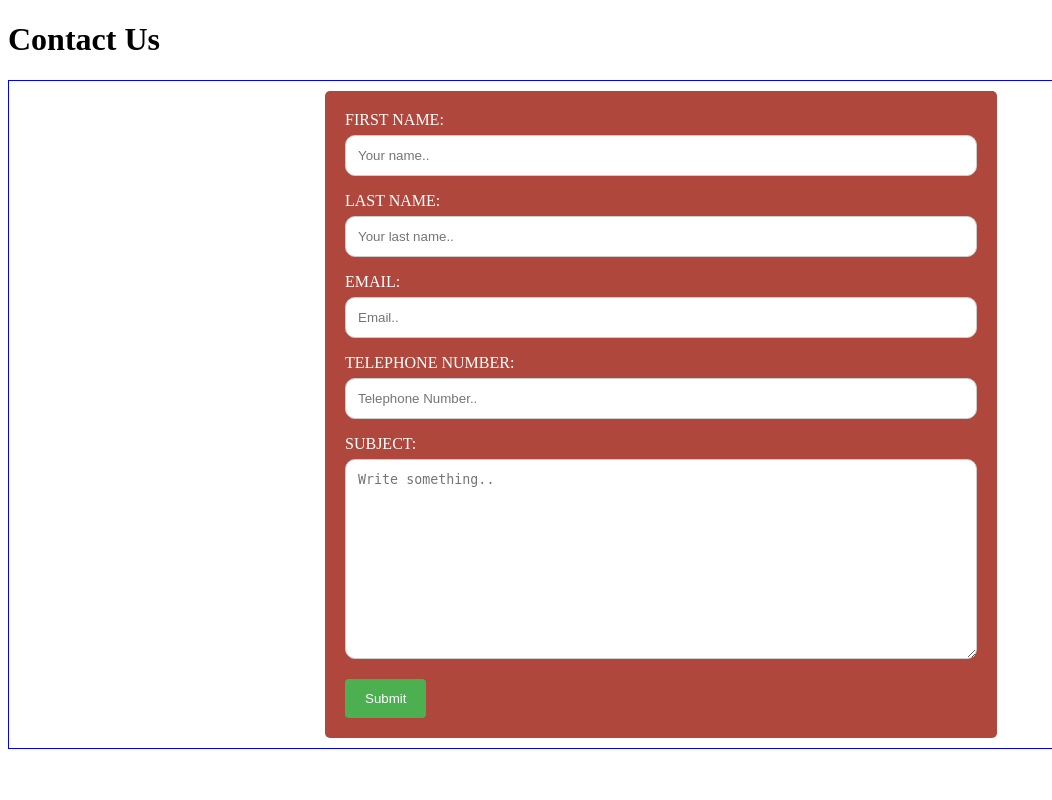
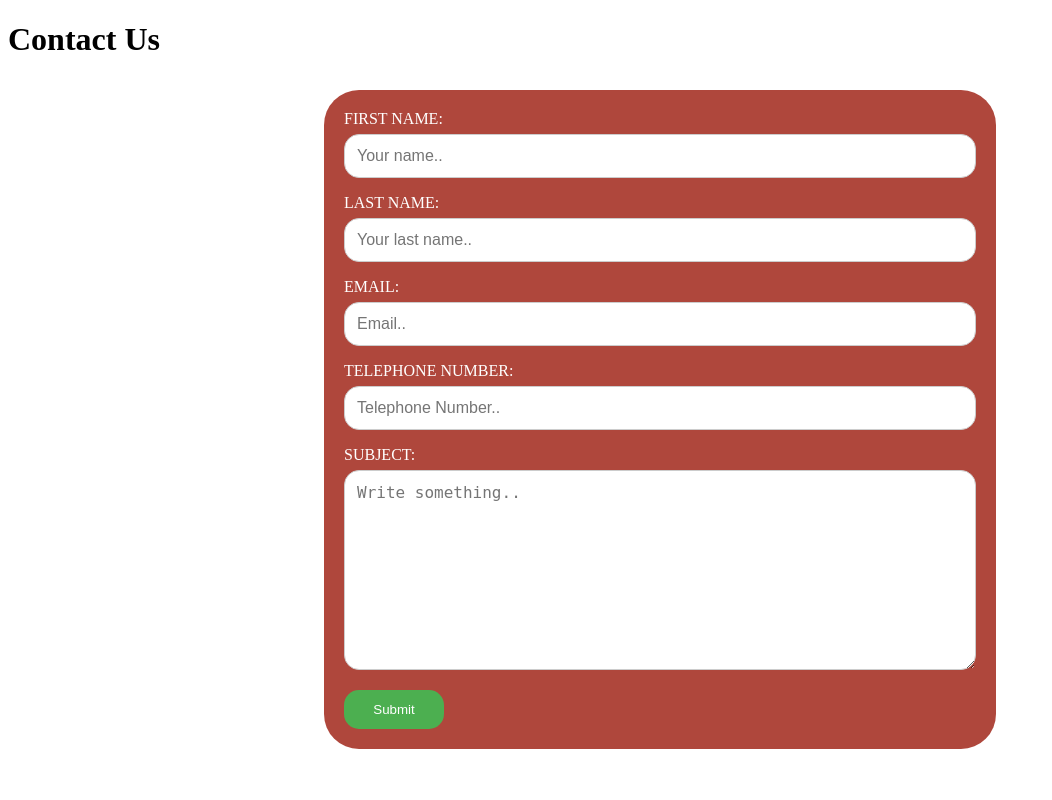
Before and after one commit to spanner1994dj/terra-pairs, a PHP site: page /pages/contact.html in a window 1280 px wide; the page is wider, and only the part inside the window is pictured. Shown: that part, without its empty margins (0-1052 px from the left). Run offline with PHP 8.4, Linux system fonts and the light colour scheme; some libraries are stand-ins or nearby versions.

Commit message:
a few notes added as playing with reCAPTCHA
Co-Authored-By: stewarthitchcock <62143406+stewarthitchcock@users.noreply.github.com>

```diff
--- a/css/layout/contact.css
+++ b/css/layout/contact.css
@@ -1,46 +1,58 @@
-/* line 4, ../../../../../../../../../../../../../Users/imac/Documents/GitHub/terra-pairs/scss/layout/contact.scss */
+/*contact form styling */
+/* line 6, ../../../../../../../../../../../../../Users/imac/Documents/GitHub/terra-pairs/scss/layout/contact.scss */
 .contact-form {
   width: 100%;
   justify-content: center;
   align-content: center;
-  border: solid 1px blue;
   padding: 10px 25%; }
 
-/* line 12, ../../../../../../../../../../../../../Users/imac/Documents/GitHub/terra-pairs/scss/layout/contact.scss */
+/* line 14, ../../../../../../../../../../../../../Users/imac/Documents/GitHub/terra-pairs/scss/layout/contact.scss */
 .container {
-  border-radius: 5px;
+  font-size: 16px;
+  border-radius: 35px;
   background-color: #af473c;
   padding: 20px;
   color: #fff;
   text-transform: uppercase;
   width: 50%;
-  justify-content: center; }
+  justify-content: center;
+  -webkit-border-radius: 35px;
+  -moz-border-radius: 35px;
+  -ms-border-radius: 35px;
+  -o-border-radius: 35px; }
 
-/* line 22, ../../../../../../../../../../../../../Users/imac/Documents/GitHub/terra-pairs/scss/layout/contact.scss */
+/* line 29, ../../../../../../../../../../../../../Users/imac/Documents/GitHub/terra-pairs/scss/layout/contact.scss */
 input[type=text], select, textarea {
   width: 100%;
+  font-size: 16px;
   padding: 12px;
   border: 1px solid #ccc;
-  border-radius: 10px;
+  border-radius: 15px;
   box-sizing: border-box;
   margin-top: 6px;
   margin-bottom: 16px;
   resize: vertical;
-  -webkit-border-radius: 10px;
-  -moz-border-radius: 10px;
-  -ms-border-radius: 10px;
-  -o-border-radius: 10px; }
+  -webkit-border-radius: 15px;
+  -moz-border-radius: 15px;
+  -ms-border-radius: 15px;
+  -o-border-radius: 15px; }
 
-/* line 38, ../../../../../../../../../../../../../Users/imac/Documents/GitHub/terra-pairs/scss/layout/contact.scss */
+/* line 46, ../../../../../../../../../../../../../Users/imac/Documents/GitHub/terra-pairs/scss/layout/contact.scss */
 input[type=submit] {
   background-color: #4CAF50;
   color: white;
   padding: 12px 20px;
   border: none;
-  border-radius: 4px;
-  cursor: pointer; }
+  border-radius: 15px;
+  cursor: pointer;
+  width: 100px;
+  justify-content: center;
+  -webkit-border-radius: 15px;
+  -moz-border-radius: 15px;
+  -ms-border-radius: 15px;
+  -o-border-radius: 15px; }
 
-/* line 48, ../../../../../../../../../../../../../Users/imac/Documents/GitHub/terra-pairs/scss/layout/contact.scss */
+/* line 62, ../../../../../../../../../../../../../Users/imac/Documents/GitHub/terra-pairs/scss/layout/contact.scss */
 input[type=submit]:hover {
   background-color: #45a049; }
 
--- a/pages/contact.html
+++ b/pages/contact.html
@@ -7,6 +7,7 @@
       <meta name="description" content="">
       <meta name="viewport" content="width=device-width, initial-scale=1">
       <link rel="stylesheet" href="../css/layout/contact.css">
+      <script src="https://www.google.com/recaptcha/api.js"></script>
    </head>
    <body>
       <h1>Contact Us</h1>
@@ -29,9 +30,16 @@
                <label for="subject">Subject:</label>
                <textarea id="subject" name="subject" placeholder="Write something.." style="height:200px"></textarea>
 
+               <!--Use this site key in the HTML code your site servers to users!!!
+               6Lcg47kZAAAAAAQkalO5bE9FATnS9tQS7LdYNYbB -->
+
+               <!-- Secret key for communication bettween site and recpatcha
+               6Lcg47kZAAAAAFDzknj-OHvS8AGvcSmErQJXc9-c -->
+
                <input type="submit" value="Submit">
 
             </form>
+
          </div>
       </div>
    </body>
--- a/scss/layout/contact.scss
+++ b/scss/layout/contact.scss
@@ -1,37 +1,45 @@
 
 @import '../variables/variables.scss';
 
+
+/*contact form styling */
 .contact-form{
    width: 100%;
    justify-content: center;
    align-content: center;
-   border: solid 1px blue;
+   //border: solid 1px blue;
    padding: 10px 25%;
 }
 
 .container {
-   border-radius: 5px;
+   font-size: 16px;
+   border-radius: 35px;
    background-color:$terra-red;
    padding: 20px;
    color: #fff;
    text-transform: uppercase;
    width:50%;
    justify-content: center;
+   -webkit-border-radius: 35px;
+   -moz-border-radius: 35px;
+   -ms-border-radius: 35px;
+   -o-border-radius: 35px;
 }
 
 input[type=text], select, textarea {
    width: 100%;
+   font-size: 16px;
    padding: 12px;
    border: 1px solid #ccc;
-   border-radius: 10px;
+   border-radius: 15px;
    box-sizing: border-box;
    margin-top: 6px;
    margin-bottom: 16px;
    resize: vertical;
-   -webkit-border-radius: 10px;
-   -moz-border-radius: 10px;
-   -ms-border-radius: 10px;
-   -o-border-radius: 10px;
+   -webkit-border-radius: 15px;
+   -moz-border-radius: 15px;
+   -ms-border-radius: 15px;
+   -o-border-radius: 15px;
 }
 
 
@@ -40,11 +48,18 @@ input[type=submit] {
    color: white;
    padding: 12px 20px;
    border: none;
-   border-radius: 4px;
+   border-radius: 15px;
    cursor: pointer;
+   width: 100px;
+   justify-content: center;
+   -webkit-border-radius: 15px;
+   -moz-border-radius: 15px;
+   -ms-border-radius: 15px;
+   -o-border-radius: 15px;
 }
 
 
 input[type=submit]:hover {
    background-color: #45a049;
+
 }
```
Also changed, not shown: 1 other file. Lines whose indentation alone changed are shown as unchanged.
